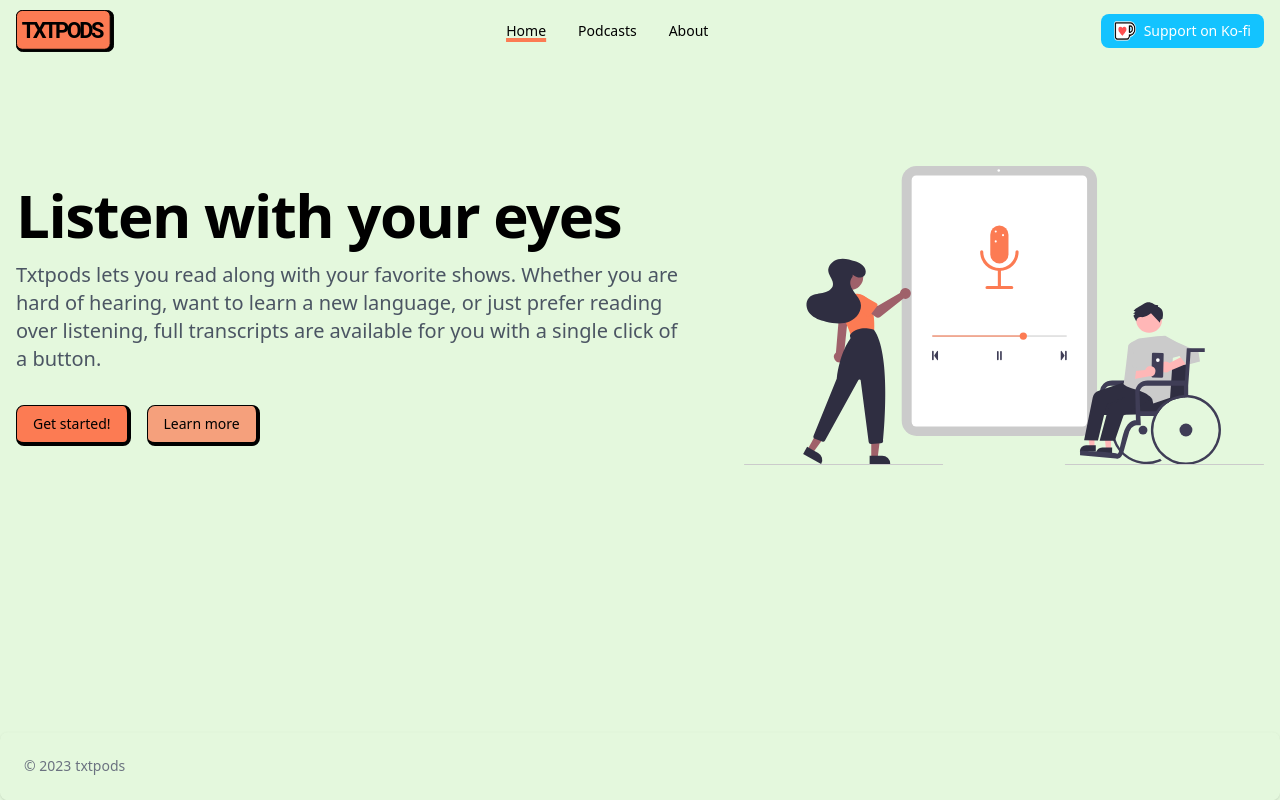
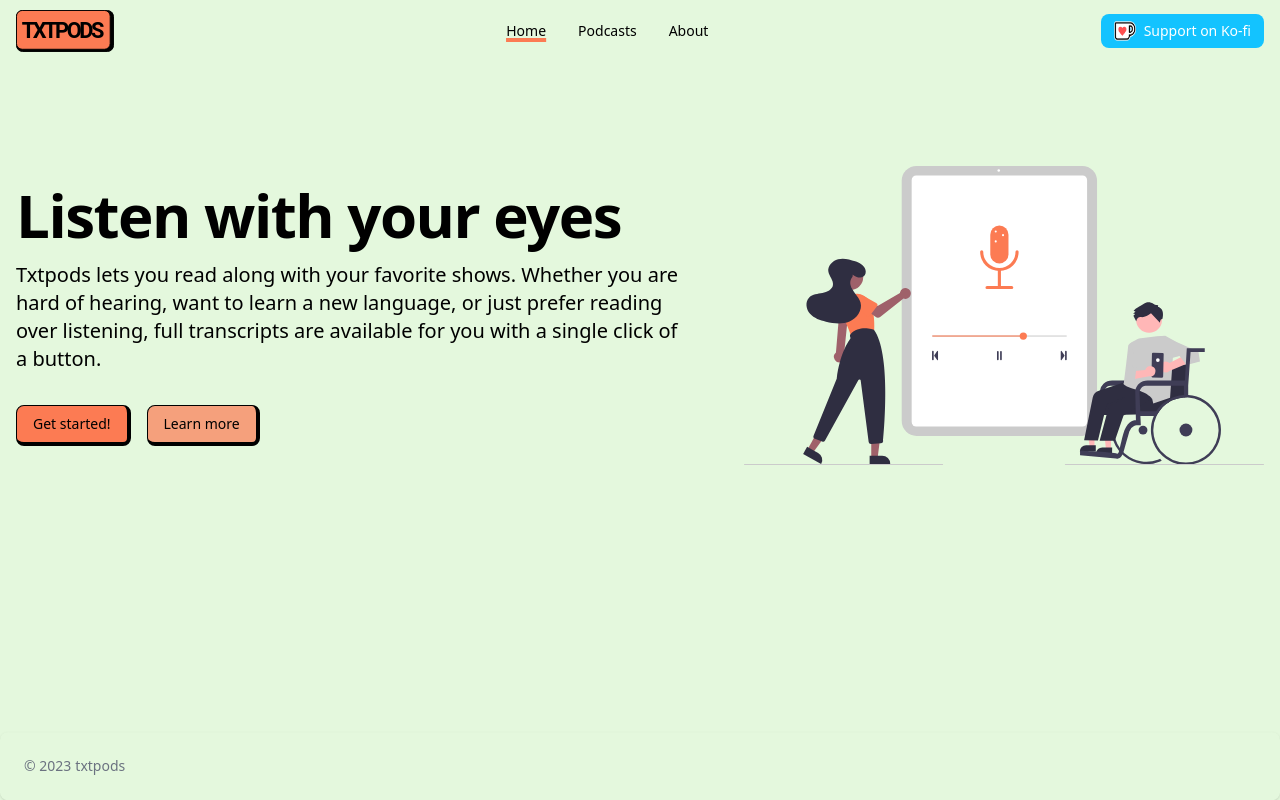
Before and after one commit to Mozzo1000/txtpods, a React (Vite) app in the folder web/: page / in a window 1280 px wide. Built offline with nearby package versions, Linux system fonts and the light colour scheme; no server answers.

Commit message:
Up the contrast of subheading

```diff
--- a/web/src/pages/Home.jsx
+++ b/web/src/pages/Home.jsx
@@ -13,7 +13,7 @@ function Home() {
             <div class="grid max-w-screen-xl px-4 py-8 mx-auto lg:gap-8 xl:gap-0 lg:py-16 lg:grid-cols-12">
                 <div class="mr-auto place-self-center lg:col-span-7">
                     <h1 class="max-w-2xl mb-4 text-4xl font-extrabold tracking-tight leading-none md:text-5xl xl:text-6xl">Listen with your eyes</h1>
-                    <p class="max-w-2xl mb-6 font-light text-gray-600 lg:mb-8 md:text-lg lg:text-xl">Txtpods lets you read along with your favorite shows. Whether you are hard of hearing, want to learn a new language, or just prefer reading over listening, full transcripts are available for you with a single click of a button.</p>
+                    <p class="max-w-2xl mb-6 text-black lg:mb-8 md:text-lg lg:text-xl">Txtpods lets you read along with your favorite shows. Whether you are hard of hearing, want to learn a new language, or just prefer reading over listening, full transcripts are available for you with a single click of a button.</p>
                     <div className="flex gap-4">
                         <Button as={Link} to="/podcasts" color="primary">Get started!</Button>
                         <Button as={Link} to="/about" color="secondary">Learn more</Button>
```
